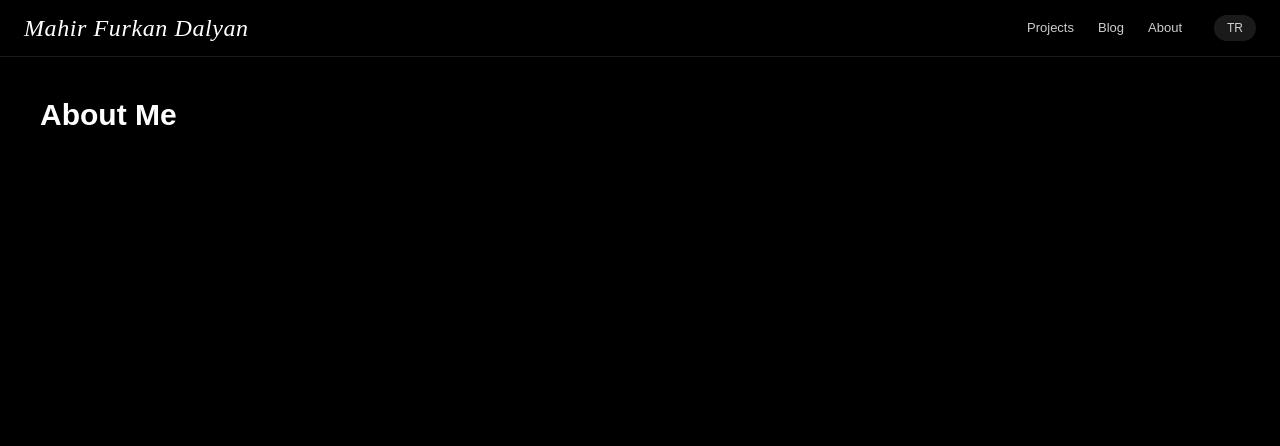
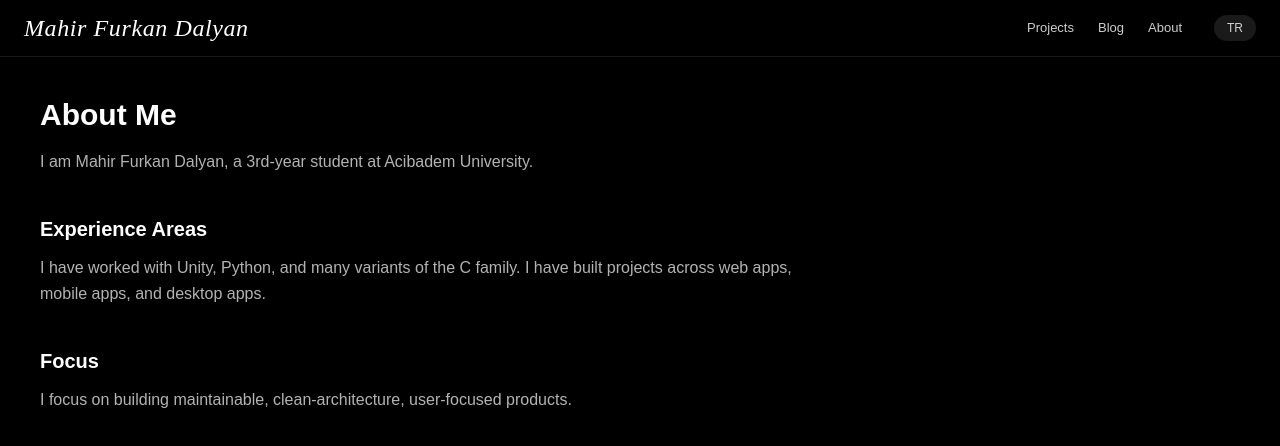
Before and after one commit to furkandalyan/site, a Next.js app: page /en/about in a window 1280 px wide. Shown: the top 446 px of the page. Built offline with nearby package versions, Linux system fonts and the light colour scheme.

Commit message:
Fill about page content

```diff
--- a/src/app/[lang]/about/page.tsx
+++ b/src/app/[lang]/about/page.tsx
@@ -4,11 +4,42 @@ export default async function About({
   params: Promise<{ lang: "tr" | "en" }>;
 }) {
   const { lang } = await params;
+  const isTr = lang === "tr";
+
   return (
-    <div>
-      <h1 className="text-3xl font-bold mb-6">
-        {lang === "tr" ? "Hakkımda" : "About Me"}
-      </h1>
+    <div className="max-w-3xl space-y-10">
+      <div>
+        <h1 className="text-3xl font-bold mb-4">
+          {isTr ? "Hakkımda" : "About Me"}
+        </h1>
+        <p className="text-white/70 leading-relaxed">
+          {isTr
+            ? "Ben Mahir Furkan Dalyan. Acibadem Universitesi'nde 3. sinif ogrencisiyim."
+            : "I am Mahir Furkan Dalyan, a 3rd-year student at Acibadem University."}
+        </p>
+      </div>
+
+      <div className="space-y-3">
+        <h2 className="text-xl font-semibold">
+          {isTr ? "Deneyim Alanlari" : "Experience Areas"}
+        </h2>
+        <p className="text-white/70 leading-relaxed">
+          {isTr
+            ? "Gecmiste Unity, Python ve C ailesinin bircok tureviyle calistim. Web app, mobil app ve masaustu app tarafinda deneyim elde ettim ve projeler gelistirdim."
+            : "I have worked with Unity, Python, and many variants of the C family. I have built projects across web apps, mobile apps, and desktop apps."}
+        </p>
+      </div>
+
+      <div className="space-y-3">
+        <h2 className="text-xl font-semibold">
+          {isTr ? "Odak" : "Focus"}
+        </h2>
+        <p className="text-white/70 leading-relaxed">
+          {isTr
+            ? "Uretilebilir, temiz mimarili ve kullanici odakli urunler gelistirmeye odaklaniyorum."
+            : "I focus on building maintainable, clean-architecture, user-focused products."}
+        </p>
+      </div>
     </div>
   );
 }
```
